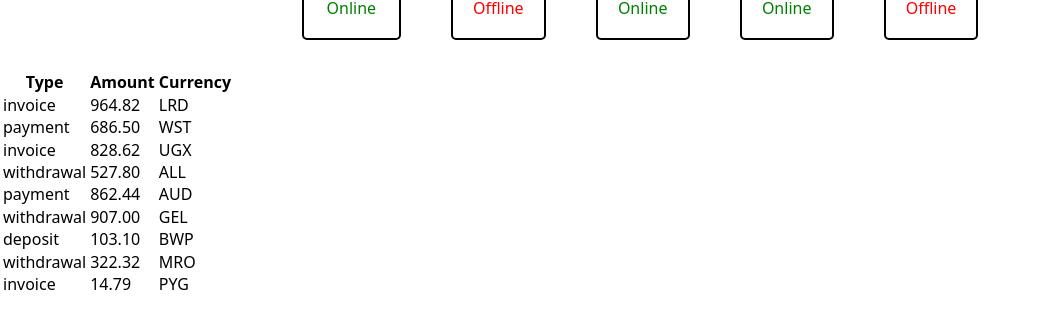
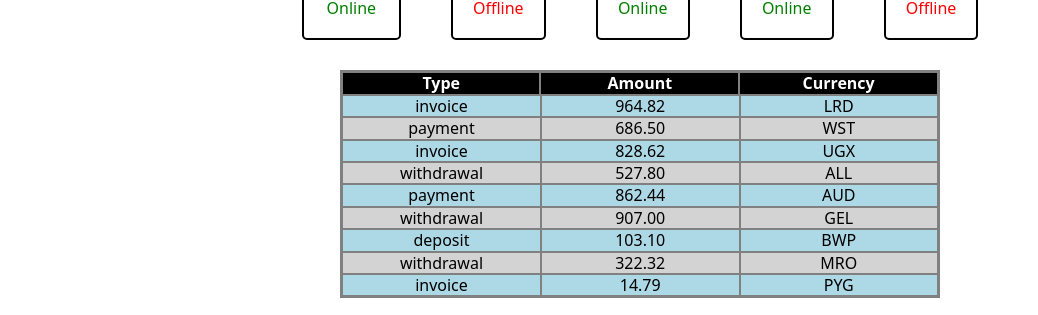
Before and after one commit to Andrey389/goit-react-hw-01, a React (Vite) app: page / in a window 1280 px wide. Shown: the part 595-910 px from the top of the page, without its empty margins (0-1038 px from the left). Built offline with nearby package versions, Linux system fonts and the light colour scheme.

Commit message:
add styles goit-react-hw-01

```diff
--- a/src/components/TransactionHistory/TransactionHistory.jsx
+++ b/src/components/TransactionHistory/TransactionHistory.jsx
@@ -1,13 +1,14 @@
 import TransactionHistoryItem from '../TransactionHistoryItem/TransactionHistoryItem';
+import css from './TransactionHistory.module.css';
 
 export default function TransactionHistory({ items }) {
   return (
-    <table>
+    <table className={css.container}>
       <thead>
         <tr>
-          <th>Type</th>
-          <th>Amount</th>
-          <th>Currency</th>
+          <th className={css.title}>Type</th>
+          <th className={css.title}>Amount</th>
+          <th className={css.title}>Currency</th>
         </tr>
       </thead>
 
--- /dev/null
+++ b/src/components/TransactionHistory/TransactionHistory.module.css
@@ -0,0 +1,20 @@
+.container {
+  display: flex;
+  flex-direction: column;
+  justify-content: center;
+  align-items: center;
+  max-width: 600px;
+  min-height: 200px;
+  margin-left: auto;
+  margin-right: auto;
+  border-spacing: 0;
+  border: 2px solid gray;
+  margin-bottom: 20px;
+}
+
+.title {
+  width: 200px;
+  color: white;
+  border: 1px solid gray;
+  background-color: black;
+}
--- a/src/components/TransactionHistoryItem/TransactionHistoryItem.jsx
+++ b/src/components/TransactionHistoryItem/TransactionHistoryItem.jsx
@@ -1,11 +1,13 @@
+import css from './TransactionHistoryItem.module.css';
+
 export default function TransactionHistoryItem({
   item: { type, amount, currency },
 }) {
   return (
     <>
-      <td>{type}</td>
-      <td>{amount}</td>
-      <td>{currency}</td>
+      <td className={css.tableTitle}>{type}</td>
+      <td className={css.tableTitle}>{amount}</td>
+      <td className={css.tableTitle}>{currency}</td>
     </>
   );
 }
--- /dev/null
+++ b/src/components/TransactionHistoryItem/TransactionHistoryItem.module.css
@@ -0,0 +1,13 @@
+.tableTitle {
+  text-align: center;
+  width: 200px;
+  border: 1px solid gray;
+}
+
+tr:nth-child(even) {
+  background-color: lightgrey;
+}
+
+tr:nth-child(odd) {
+  background-color: lightblue;
+}
```
